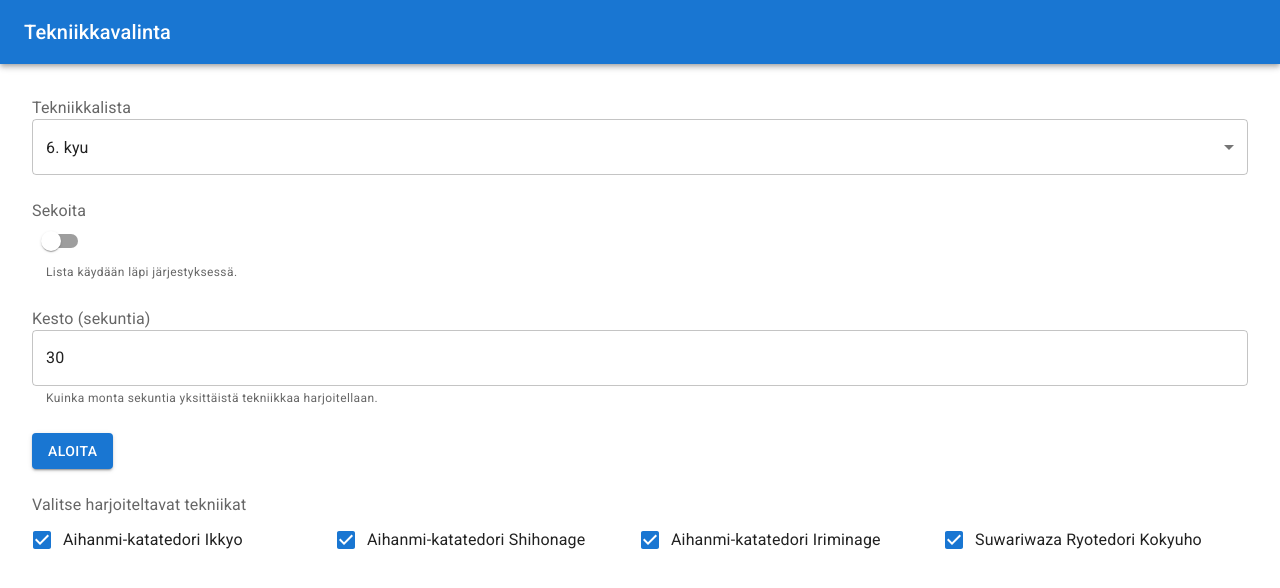
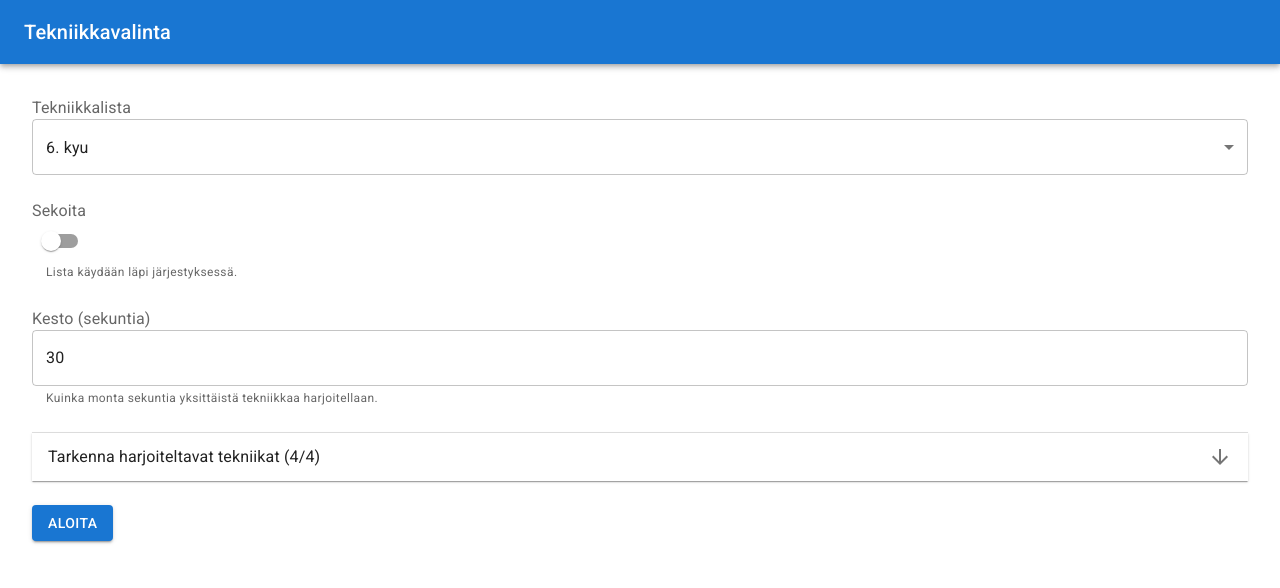
Before and after one commit to jussini/virtual-senpai, a React (Vite) app: page / in a window 1280 px wide. Shown: the top 588 px of the page. Built offline with nearby package versions, Linux system fonts and the light colour scheme.

Commit message:
Tech set is behind an accordeon by default

```diff
--- a/src/components/App.tsx
+++ b/src/components/App.tsx
@@ -5,7 +5,9 @@ import CssBaseline from '@mui/material/CssBaseline'
 import { InputForm } from './InputForm'
 import { Player } from './Player'
 import { PlayParams } from '../types/play-params'
-import { AppBar, Toolbar, Typography } from '@mui/material'
+import AppBar from '@mui/material/AppBar'
+import Toolbar from '@mui/material/Toolbar'
+import Typography from '@mui/material/Typography'
 import { setListNames } from '../constants/setLists'
 import { WakeLock } from './WakeLock'
 import { useAtom } from 'jotai'
--- a/src/components/InputForm.tsx
+++ b/src/components/InputForm.tsx
@@ -1,17 +1,24 @@
 import Box from '@mui/material/Box'
+import Accordion from '@mui/material/Accordion'
+import AccordionDetails from '@mui/material/AccordionDetails'
+import AccordionSummary from '@mui/material/AccordionSummary'
+import Button from '@mui/material/Button'
+import Checkbox from '@mui/material/Checkbox'
 import FormControl from '@mui/material/FormControl'
+import FormControlLabel from '@mui/material/FormControlLabel'
+import FormGroup from '@mui/material/FormGroup'
 import FormHelperText from '@mui/material/FormHelperText'
 import FormLabel from '@mui/material/FormLabel'
 import MenuItem from '@mui/material/MenuItem'
 import Select, { SelectChangeEvent } from '@mui/material/Select'
 import Switch from '@mui/material/Switch'
+import TextField from '@mui/material/TextField'
+import Typography from '@mui/material/Typography'
+import ArrowDownwardIcon from '@mui/icons-material/ArrowDownward'
 import React, { ChangeEvent, useState } from 'react'
 import { PracticeTechnique, PracticeTechniqueList } from '../types/techniques'
-
 import { PlayParams } from '../types/play-params'
-import Button from '@mui/material/Button'
 import { useAtom } from 'jotai'
-import { Checkbox, FormControlLabel, FormGroup, TextField } from '@mui/material'
 import { InputsSchema, SetList } from '../types/input-form'
 import { formState } from '../atoms/atoms'
 import { setListNames } from '../constants/setLists'
@@ -58,6 +65,7 @@ export const InputForm: React.FC<Props> = ({ onStart }) => {
   const [validationErrors, setValidationErrors] = useState<z.ZodError | null>(
     null
   )
+  const [techSetExpanded, setTechsetExpanded] = useState(false)
 
   const handleSetListChange = (event: SelectChangeEvent<SetList>) => {
     const setList = event.target.value as SetList
@@ -181,12 +189,22 @@ export const InputForm: React.FC<Props> = ({ onStart }) => {
               : 'Kuinka monta sekuntia yksittäistä tekniikkaa harjoitellaan.'}
           </FormHelperText>
         </FormControl>
-        <Box>
-          <Button variant="contained" type="submit">
-            Aloita
-          </Button>
-        </Box>
-        <FormControl error={!!errorMap.techset}>
+        <Accordion
+          expanded={errorMap.techset ? true : techSetExpanded}
+          onChange={(_, expanded) => setTechsetExpanded(expanded)}
+        >
+          <AccordionSummary
+            expandIcon={<ArrowDownwardIcon />}
+            aria-controls="panel1-content"
+            id="panel1-header"
+          >
+            <Typography component="span">
+              Tarkenna harjoiteltavat tekniikat ({formValues.techset.length}/
+              {setListToKyuList(formValues.setList).length})
+            </Typography>
+          </AccordionSummary>
+          <AccordionDetails>
+            <FormControl error={!!errorMap.techset} sx={{ width: '100%' }}>
               <FormLabel>Valitse harjoiteltavat tekniikat</FormLabel>
               <FormHelperText>
                 {errorMap.techset ? errorMap.techset : ''}
@@ -216,6 +234,13 @@ export const InputForm: React.FC<Props> = ({ onStart }) => {
                 ))}
               </FormGroup>
             </FormControl>
+          </AccordionDetails>
+        </Accordion>
+        <Box>
+          <Button variant="contained" type="submit">
+            Aloita
+          </Button>
+        </Box>
       </Box>
     </form>
   )
--- a/src/components/Player.tsx
+++ b/src/components/Player.tsx
@@ -11,7 +11,7 @@ import Stop from '@mui/icons-material/Stop'
 import yle_aikamerkki_beep from '../assets/yle_aikamerkki_beep.mp3'
 import empty from '../assets/voice/empty.wav'
 import { useVoice } from '../hooks/use-voice'
-import { Typography } from '@mui/material'
+import Typography from '@mui/material/Typography'
 
 type PlayState = 'Playing' | 'Paused'
 
@@ -92,7 +92,7 @@ export const Player: React.FC<Props> = ({ list, delay, shuffle, onStop }) => {
       src: [empty],
       preload: true,
       autoplay: true,
-      onend: () => speak(scheduledText)
+      onend: () => speak(scheduledText),
     })
 
     // it really should be run only once, we don't need or want these scheduledText or speak as deps
```
Lines whose indentation alone changed are shown as unchanged.
